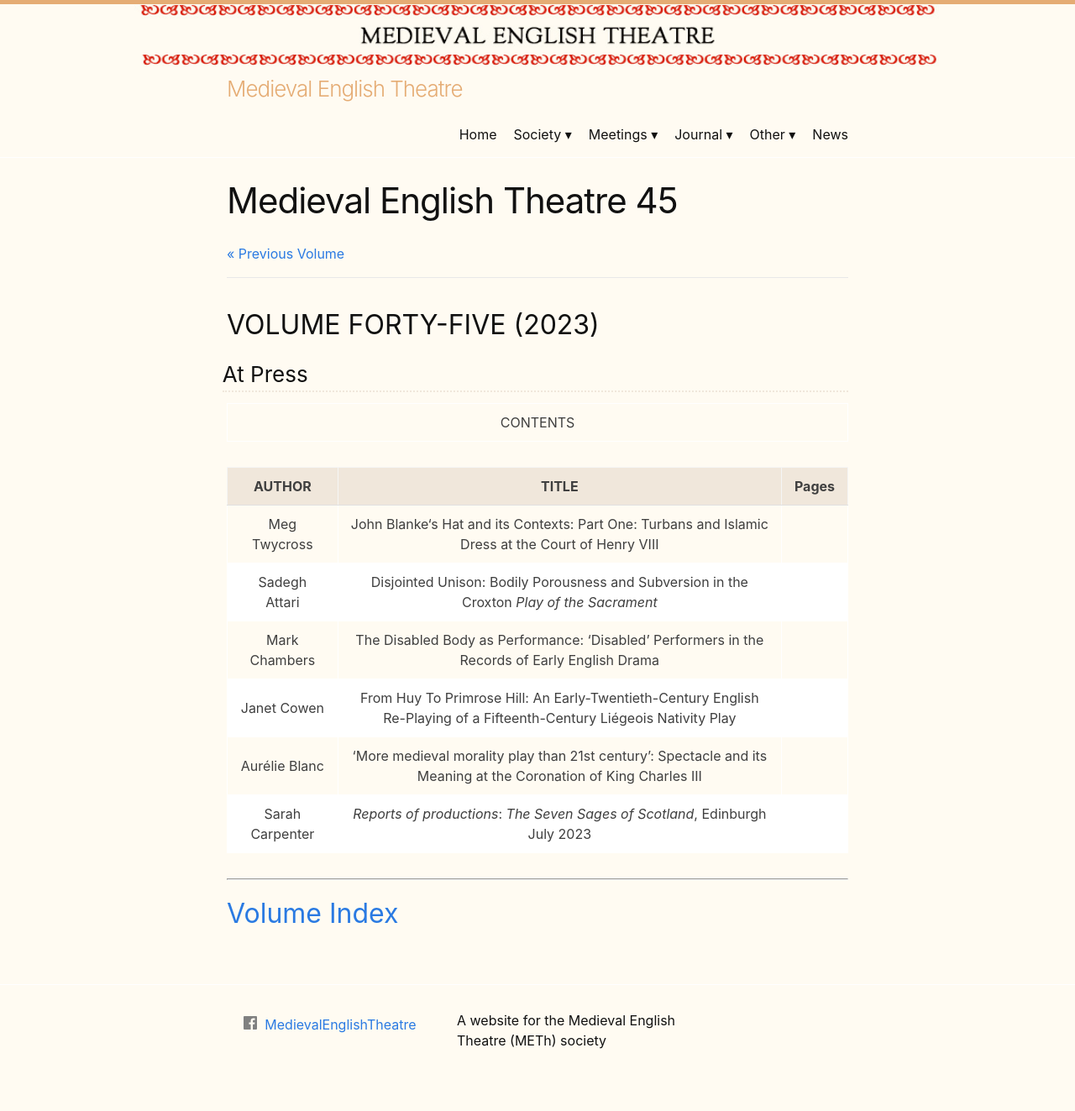
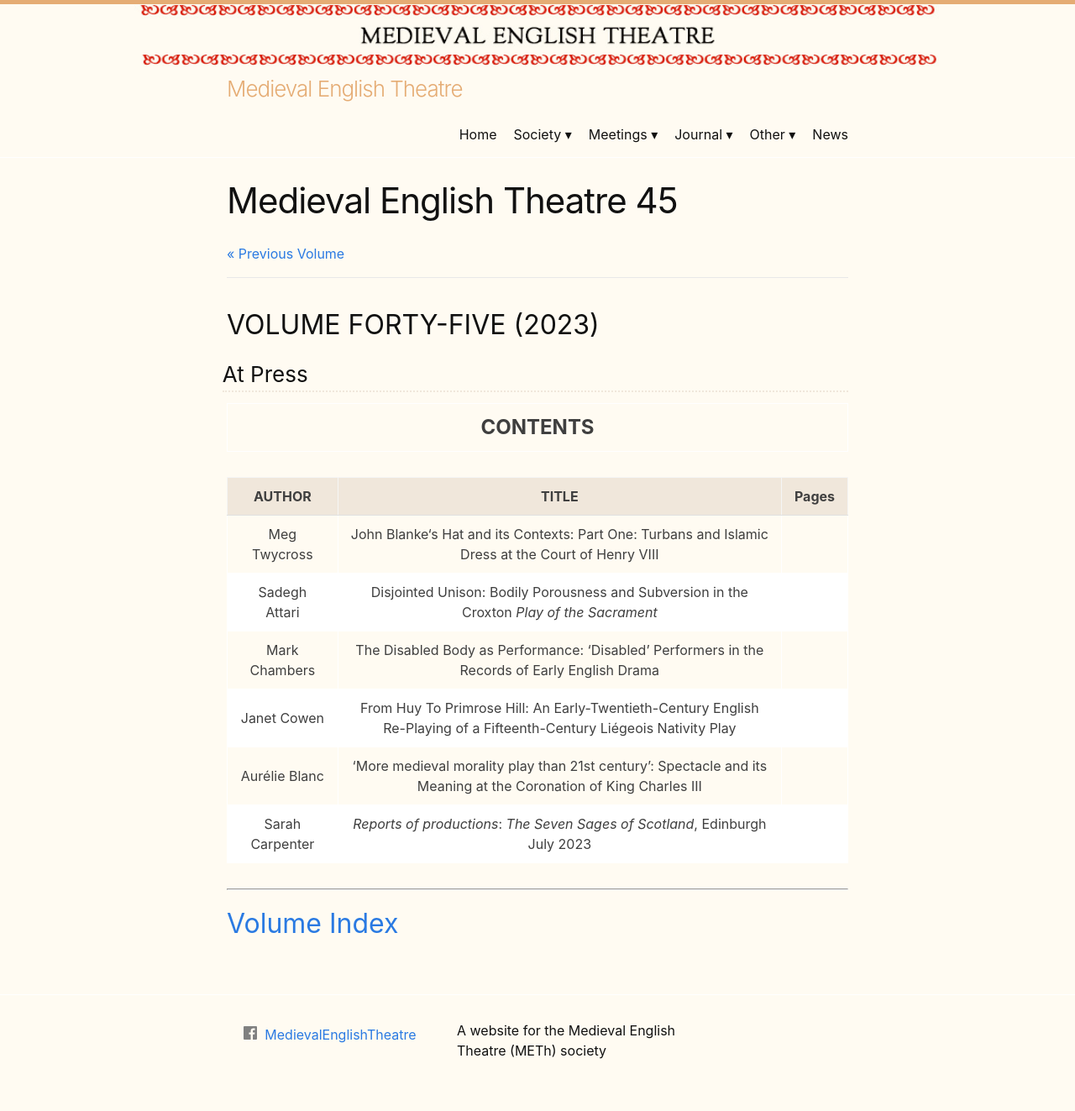
Before and after one commit to MedievalEnglishTheatre/MedievalEnglishTheatre.github.io, a Jekyll site: the page built from src/journal/vol45.md, in a window 1280 px wide. Shown: the whole page at 84% size. Built offline with Jekyll 4.4.1, drawn with Linux system fonts in a browser that asks for light colours.

Commit message:
fiddling with styles

```diff
--- a/src/_sass/minima/_custom-styles.scss
+++ b/src/_sass/minima/_custom-styles.scss
@@ -97,6 +97,19 @@ font-weight: bold;
 }
 
 
+/*issue header table */
+
+.issueHeader-table {
+font-weight:bold;
+font-size: 150%
+}
+
+
+/* Issue Contents Table */
+.issueContents-table {
+
+
+}
 
 .post-meta {
 color: #e5ac74;
```
